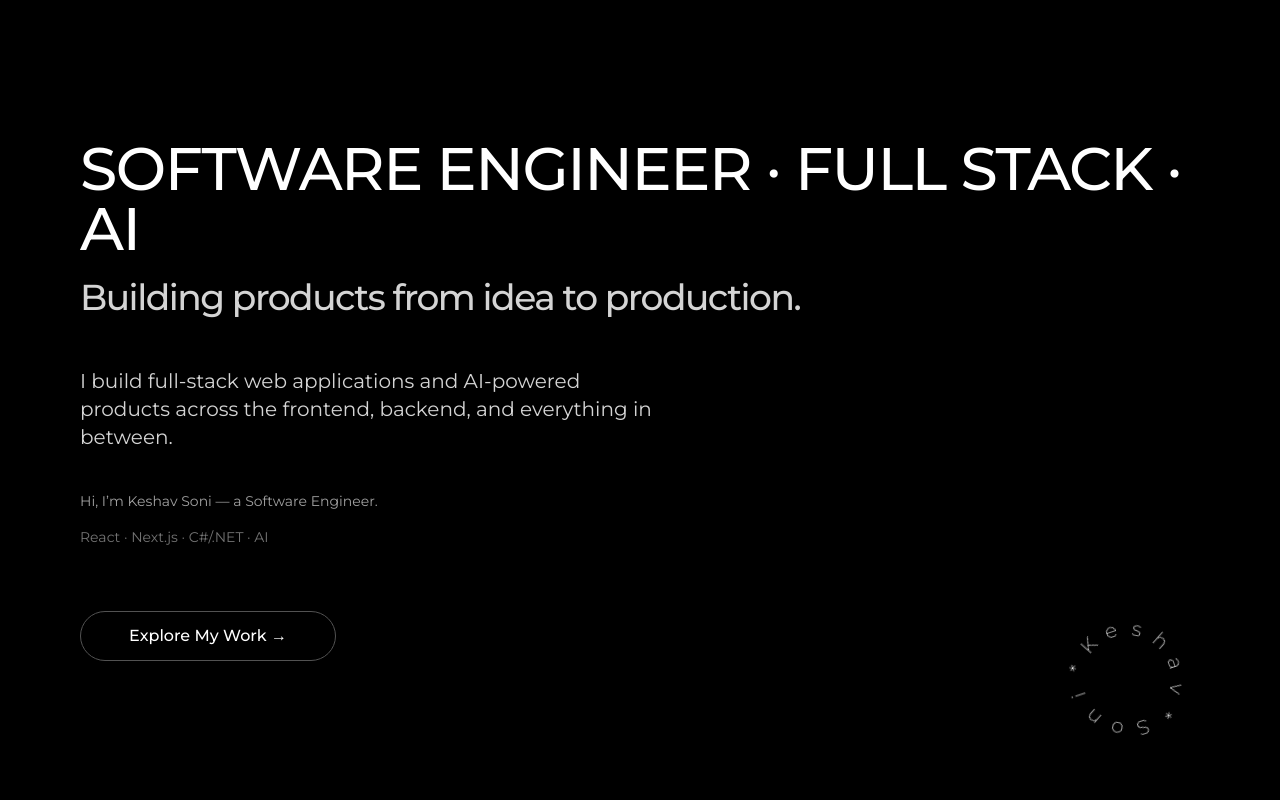
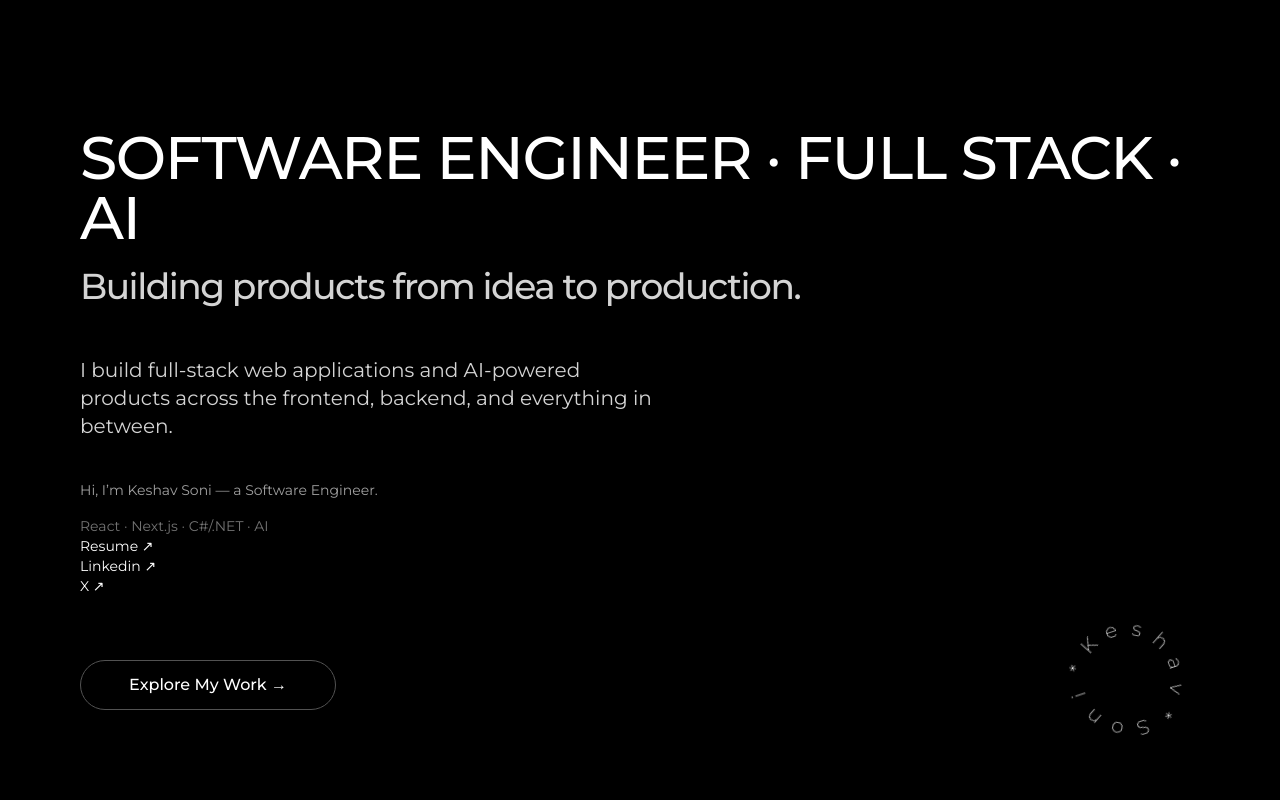
Before and after one commit to keshavvsonii01/nextportfolio, a Next.js app: page / in a window 1280 px wide. Shown: the top 800 px of the page. Built offline with nearby package versions, Linux system fonts and the light colour scheme.

Commit message:
Final Updates

```diff
--- a/components/pages/about.jsx
+++ b/components/pages/about.jsx
@@ -9,7 +9,7 @@ const About = () => {
         className="p-6 mt-6 h-dvh flex flex-col items-center justify-center"
         id="about"
       >
-        <div className="p-8 mt-24 md:mt-0 lg:mt-2">
+        <div className="p-8 mt-36 md:mt-0 lg:mt-2">
           <TrueFocus
             sentence="How I work"
             manualMode={false}
--- a/components/pages/experience.jsx
+++ b/components/pages/experience.jsx
@@ -93,7 +93,7 @@ const Experience = () => {
   };
 
   return (
-    <section className="relative py-24">
+    <section className="relative py-24" id= "Experience">
       <div className="max-w-6xl mx-auto px-6">
 
         {/* Header */}
@@ -282,7 +282,7 @@ const Experience = () => {
             </div>
 
             <button className="px-6 py-3 rounded-lg text-sm md:text-base bg-white text-black font-medium hover:scale-101 cursor-pointer">
-              View Projects →
+             <a href="https://github.com/keshavvsonii01" target="_blank">View Projects →</a>
             </button>
           </div>
         </div>
--- a/components/pages/footer.jsx
+++ b/components/pages/footer.jsx
@@ -51,17 +51,12 @@ function Footer() {
                 <span className="link1">Services</span>
               </Link>
               <Link
-                href={"#Works"}
+                href={"#Experience"}
                 className="leading-base font-medium block relative overflow-hidden group h-fit link-text w-fit hover:text-slate-200"
               >
-                <span className="link1">Works</span>
+                <span className="link1">Experience</span>
               </Link>
-              <Link
-                href={"#Testimonials"}
-                className="leading-base font-medium block relative overflow-hidden group h-fit link-text w-fit hover:text-slate-200"
-              >
-                <span className="link1">Reviews</span>
-              </Link>
+
               <Link
                 href={"/contact"}
                 className="leading-base font-medium block relative overflow-hidden group h-fit link-text w-fit hover:text-slate-200"
@@ -78,6 +73,13 @@ function Footer() {
               <a
                 target="_blank"
                 className="font-medium block relative overflow-hidden group h-fit link-text leading-base w-fit hover:text-slate-200"
+                href="https://drive.google.com/file/d/1jx3RUHKOGKppmn8IeHQV1rHkb3nfFxZE/view?usp=drive_link"
+              >
+                <span className="link1">Resume</span>
+              </a>
+              <a
+                target="_blank"
+                className="font-medium block relative overflow-hidden group h-fit link-text leading-base w-fit hover:text-slate-200"
                 href="https://www.linkedin.com/in/keshavvsoni01/"
               >
                 <span className="link1">Linkedin</span>
@@ -88,6 +90,14 @@ function Footer() {
                 href="https://github.com/keshavvsonii01"
               >
                 <span className="link1">Github</span>
+              </a>
+
+              <a
+                target="_blank"
+                className="font-medium block relative overflow-hidden group h-fit link-text leading-base w-fit hover:text-slate-200"
+                href="https://x.com/Keshavv01"
+              >
+                <span className="link1">X</span>
               </a>
             </div>
           </div>
--- a/components/pages/hero.jsx
+++ b/components/pages/hero.jsx
@@ -8,12 +8,15 @@ const Hero = () => {
           <h1 className=" text-4xl md:text-6xl text-white font-medium tracking-tight">
             SOFTWARE ENGINEER · FULL STACK · AI
             <br />
-            <span className="text-neutral-300 text-4xl">Building products from idea to production.</span>
+            <span className="text-neutral-300 text-4xl">
+              Building products from idea to production.
+            </span>
           </h1>
         </div>
         <div>
           <h1 className=" mt-6 text-lg md:text-xl text-neutral-300 max-w-xl">
-            I build full-stack web applications and AI-powered products across the frontend, backend, and everything in between.
+            I build full-stack web applications and AI-powered products across
+            the frontend, backend, and everything in between.
           </h1>
         </div>
         <div>
@@ -25,11 +28,31 @@ const Hero = () => {
           <h1 className="text-sm text-neutral-500 lg:-mt-2">
             React · Next.js · C#/.NET · AI{" "}
           </h1>
+          <h1 className="text-sm">
+            <a
+              href="https://drive.google.com/file/d/1jx3RUHKOGKppmn8IeHQV1rHkb3nfFxZE/view?usp=drive_link"
+              target="_blank"
+            >
+              Resume ↗
+            </a>
+          </h1>
+          <h1 className="text-sm">
+            <a
+              href="https://www.linkedin.com/in/keshavvsoni01/"
+              target="_blank"
+            >
+              Linkedin ↗
+            </a>
+          </h1>
+          <h1 className="text-sm">
+            <a href="https://x.com/Keshavv01" target="_blank">
+              X ↗
+            </a>
+          </h1>
         </div>
-        <button
-         className="mt-10 px-6 py-3 w-56 lg:w-64 rounded-full border border-neutral-600 hover:border-neutral-200 hover:bg-neutral-950 font-medium transition-300 cursor-pointer">
+        <button className="mt-10 px-6 py-3 w-56 lg:w-64 rounded-full border border-neutral-600 hover:border-neutral-200 hover:bg-neutral-950 font-medium transition-300 cursor-pointer">
           <a href="https://github.com/keshavvsonii01" target="_blank">
-          Explore My Work →
+            Explore My Work →
           </a>
         </button>
       </div>
--- a/components/pages/skills.jsx
+++ b/components/pages/skills.jsx
@@ -63,7 +63,7 @@ const Skills = () => {
         {/* ================= HEADER ================= */}
         <div className="mb-20 text-center">
           <p className="text-sm tracking-[0.25em] text-neutral-500">
-            ENGINEERING STACK
+            ENGINEERING
           </p>
 
           <h2 className="mt-4 text-4xl font-bold tracking-tight md:text-5xl">
@@ -108,9 +108,6 @@ const Skills = () => {
                 : "border-white/20 shadow-[0_0_25px_rgba(255,255,255,0.05)]"
             }`}
           >
-            <span className="text-xs tracking-[0.25em] text-neutral-500">
-              BUILD
-            </span>
 
             <span className="mt-2 text-xl font-semibold">
               KESHAV
--- a/components/pages/whatido.jsx
+++ b/components/pages/whatido.jsx
@@ -34,7 +34,7 @@ const Whatido = () => {
         <div className="flex flex-col items-center w-full mt-12 sm:my-4">
           <SplitText
             text="WHAT YOU GET"
-            className="text-[3.3rem] md:text-[4.4rem] lg:text-8xl font-extrabold text-center mt-4 p-4"
+            className="text-[3.2rem] md:text-[4.4rem] lg:text-8xl font-extrabold text-center mt-8 md:mt-4 p-4"
             delay={200}
             animationFrom={{ opacity: 0, transform: "translate3d(0,50px,0)" }}
             animationTo={{ opacity: 1, transform: "translate3d(0,0,0)" }}
```
